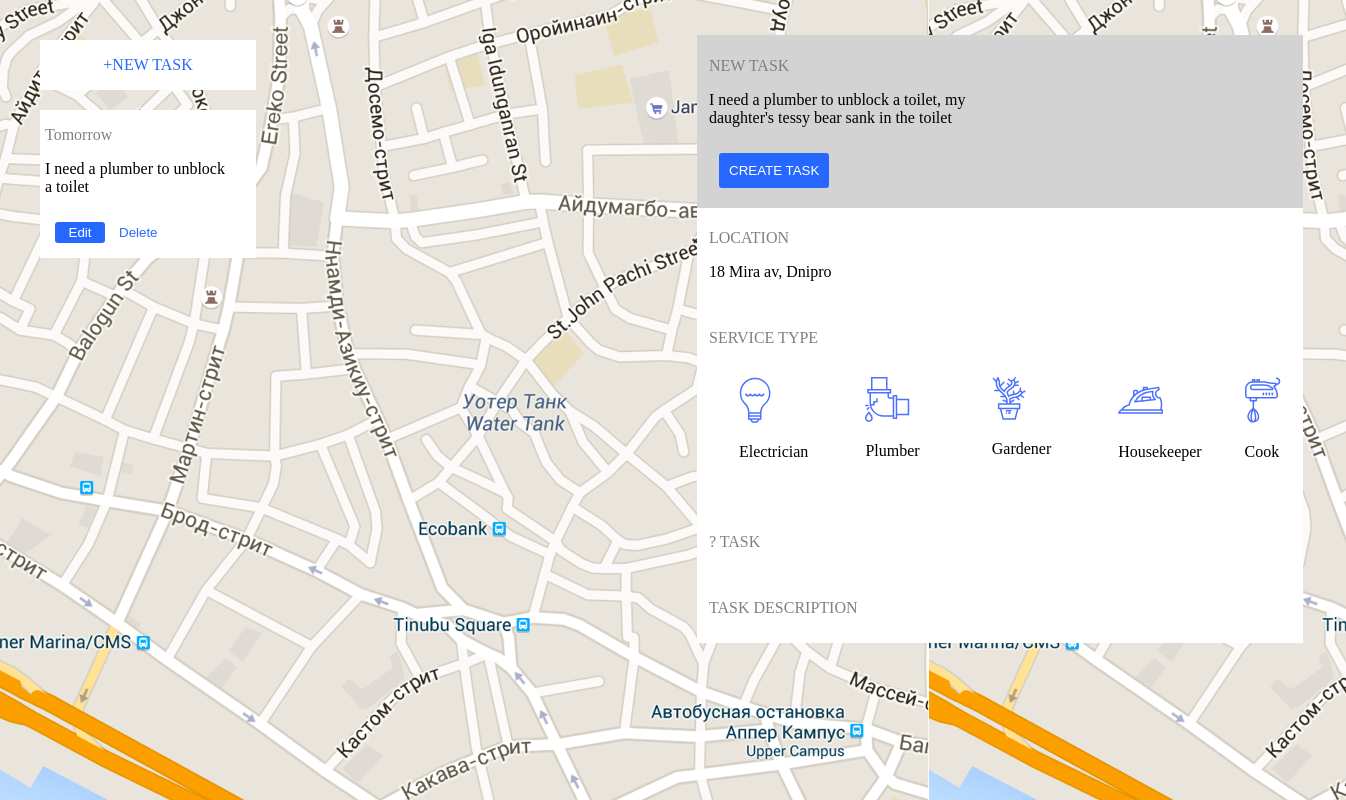
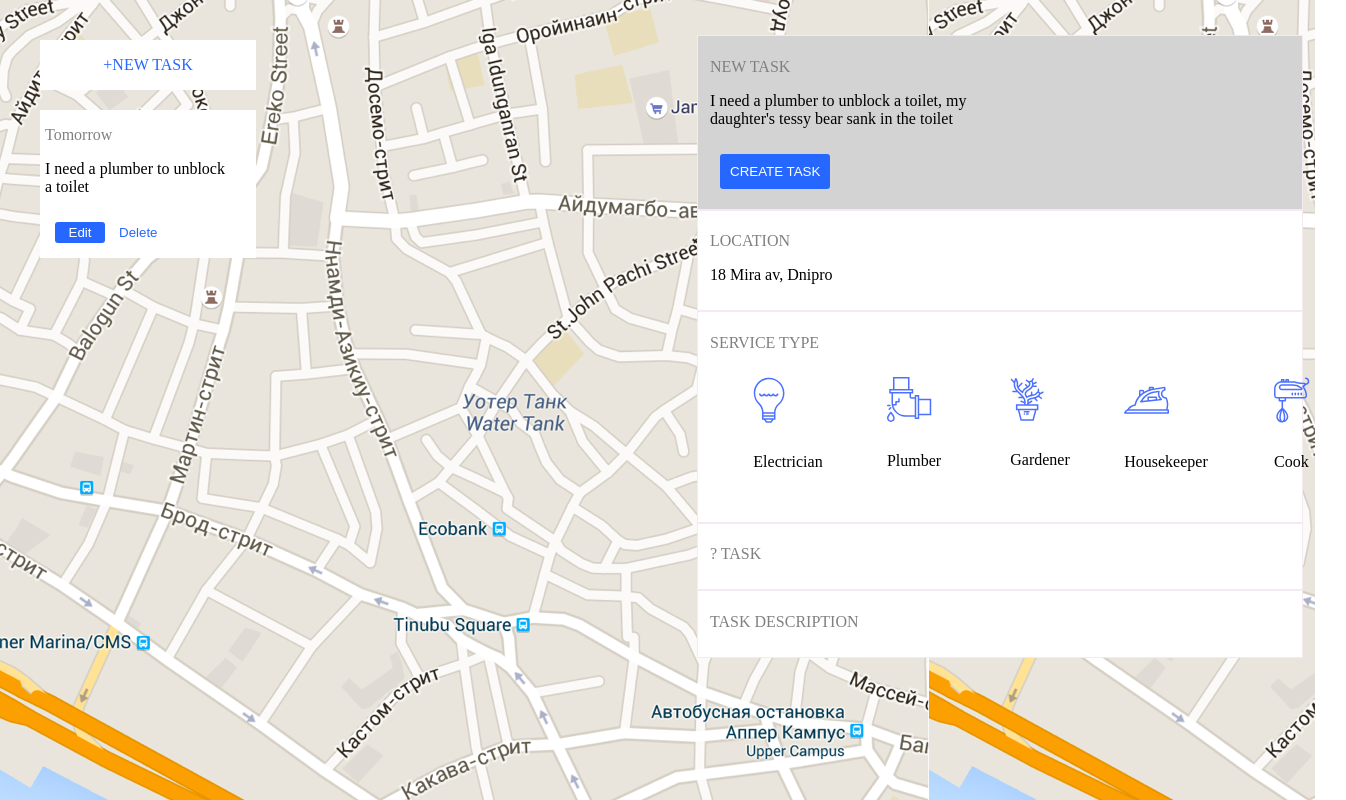
Before and after one commit to Yan-Brav/ToDo, a website: page public/index.html in a window 1280 px wide. Shown: the whole page, 1346 px wide, since content can reach past the window. Drawn offline with Linux system fonts and the light colour scheme.

Commit message:
2020_05_10 redundant comments have been deleted

```diff
--- a/public/css/style.css
+++ b/public/css/style.css
@@ -12,17 +12,18 @@ form {
 }
 fieldset {
     background-color: white;
-    border: 1px;
+    border-style: solid;
+    border-width: 1px;
+    border-color: #f5e9f3;
 }
 img {
-    position: center;
+    margin: 0 auto;
 }
 .grid-container {
     display: grid;
     width: 100%;
     grid-template-columns: 20% 30% 50%;
     grid-template-rows: 10% 20% 20% 20% 20% 10%;
-    /*grid-template-columns: 300px 300px 400px;*/
     grid-column-gap: 10px;
     margin: 20px;
 }
@@ -34,7 +35,6 @@ img {
     border-radius: 3px;
     padding: 3px;
     border: none;
-    /*font: inherit;*/
     cursor: pointer;
     margin: 10px;
 }
@@ -46,10 +46,7 @@ img {
     background-color: white;
 }
 #new_task {
-    /*width: 40%;*/
     display: grid;
-    /*grid-template-columns: 200px;
-    grid-column-gap: 10px;*/
     margin: 10px;
 }
 #deadline p {
@@ -69,8 +66,6 @@ img {
 #form-task {
 display: grid;
 grid-template-rows: 10% 20% 20% 20% 20%;
-/*grid-template-columns: 200px;
-grid-column-gap: 10px;*/
 margin: 10px;
 }
 #todo_item {
@@ -94,10 +89,14 @@ height: max-content;
     display: grid;
     width: 100%;
     grid-template-columns: 20% 20% 20% 20% 20%;
-    /*grid-template-rows: 10% 20% 20% 20% 20% 10%;*/
     grid-column-gap: 10px;
     margin: 20px;
 }
 .field-title {
     color: grey;
 }
+.type-item {
+    display: grid;
+    align-content: center;
+    margin: 0 auto;
+}
--- a/public/index.html
+++ b/public/index.html
@@ -44,19 +44,19 @@
                         <div><img src="../public/img/electrician.svg" alt=""></div>
                         <div><p>Electrician</p></div>
                     </div>
-                    <div>
+                    <div class="type-item">
                         <div><img src="../public/img/plumber.svg" alt=""></div>
                         <div><p>Plumber</p></div>
                     </div>
-                    <div>
+                    <div class="type-item">
                         <div><img src="../public/img/gardener.svg" alt=""></div>
                         <div><p>Gardener</p></div>
                     </div>
-                    <div>
+                    <div class="type-item">
                         <div><img src="../public/img/housekeeper.svg" alt=""></div>
                         <div><p>Housekeeper</p></div>
                     </div>
-                    <div>
+                    <div class="type-item">
                         <div><img src="../public/img/cook.svg" alt=""></div>
                         <div><p>Cook</p></div>
                     </div>
```
